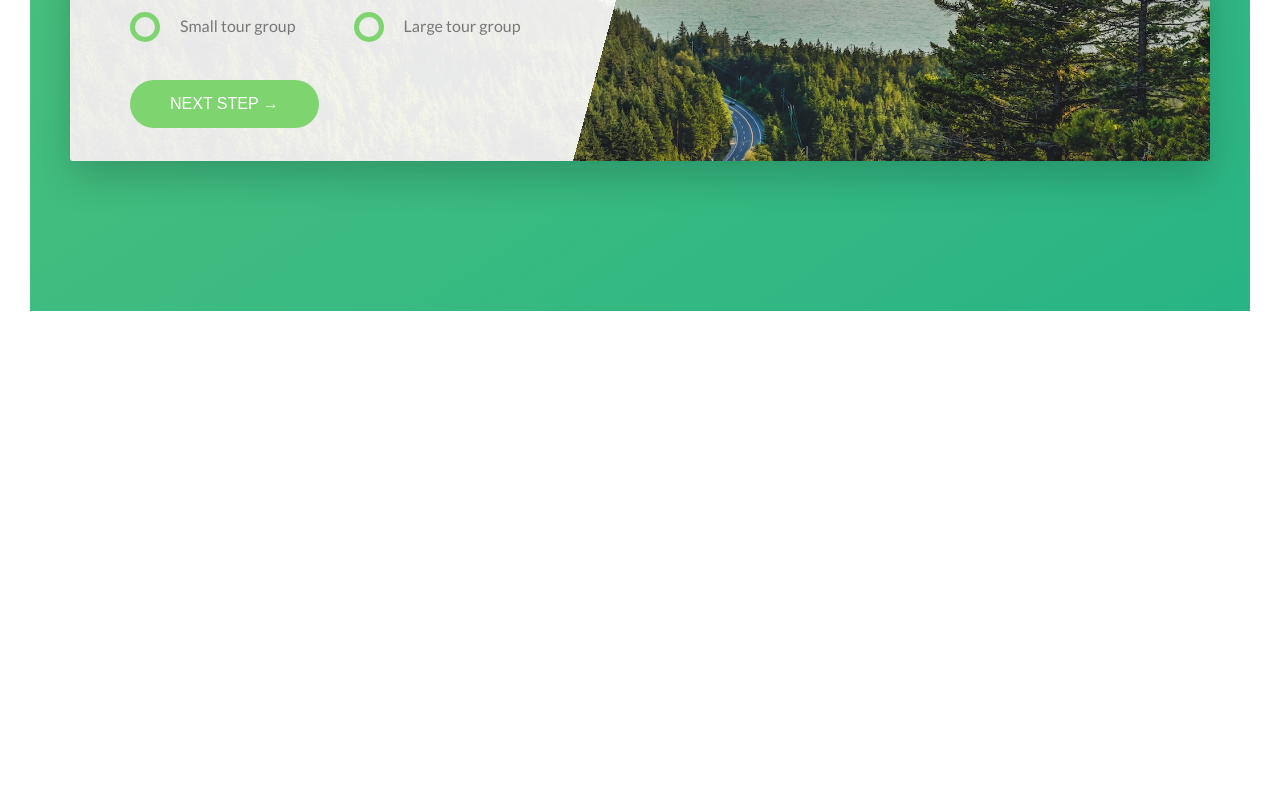
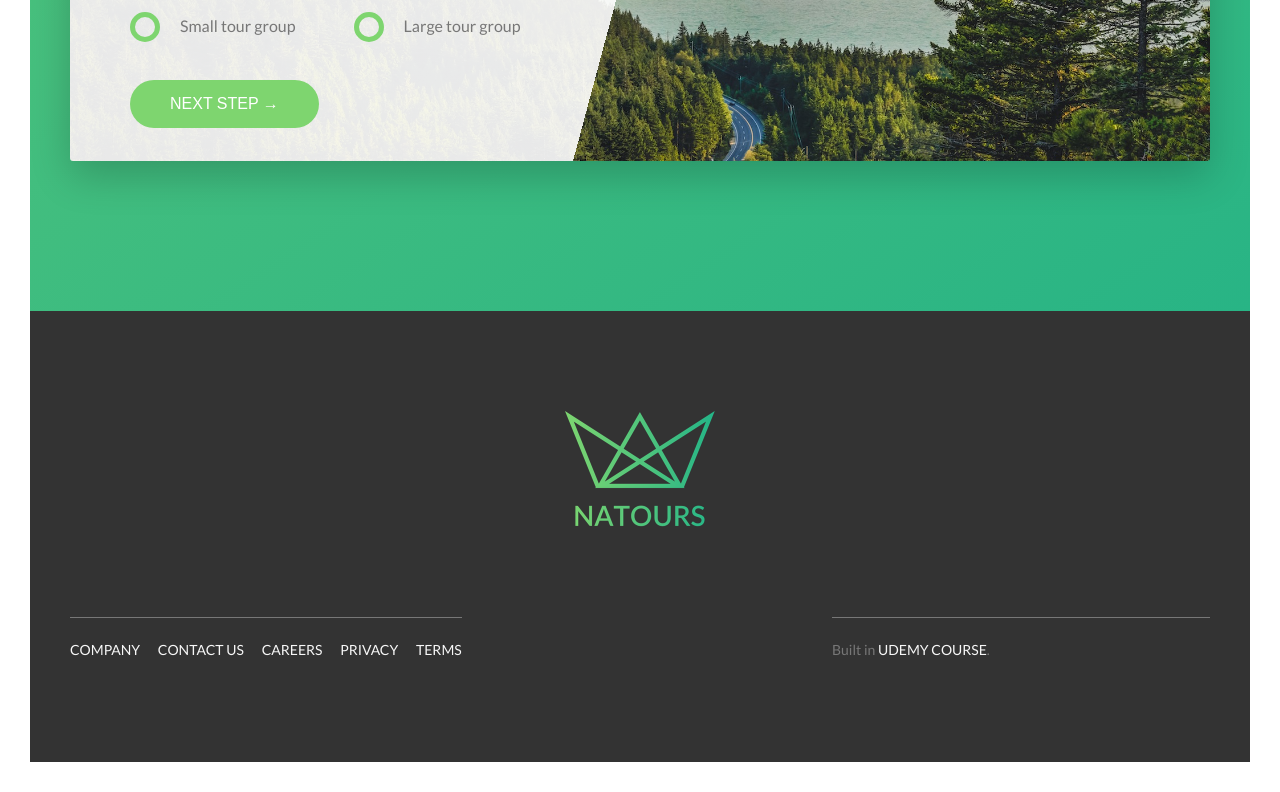
Before and after one commit to andventuree/CSS-wizard, a website: page Natours/index.html in a window 1280 px wide. Shown: the part 5069-5861 px from the top of the page. Before the commit the page ends 5410 px from the top, so only its background shows below. Drawn offline with Linux system fonts and the light colour scheme.

Commit message:
48: completed simple footer

```diff
--- a/Natours/index.html
+++ b/Natours/index.html
@@ -60,7 +60,7 @@
                 </div>
             </div>
         </section>
-    </main>
+
 
         <section class="section-features">
 
@@ -71,7 +71,8 @@
                         <h3 class="heading-tertiary u-margin-bottom-small">Explore the world</h3>
                         <p class="feature-box__text">
                             Lorem ipsum dolor sit amet consectetur adipisicing elit. Fugit laudantium eveniet dolorum labore in, nemo nesciunt, perspiciatis
-                        ducimus doloribus, quisquam magni unde ullam perferendis deleniti! Numquam quae error nesciunt totam.
+                            ducimus doloribus, quisquam magni unde ullam perferendis deleniti! Numquam quae error nesciunt
+                            totam.
                         </p>
                     </div>
                 </div>
@@ -81,7 +82,8 @@
                         <h3 class="heading-tertiary u-margin-bottom-small">Meet nature</h3>
                         <p class="feature-box__text">
                             Lorem ipsum dolor sit amet consectetur adipisicing elit. Fugit laudantium eveniet dolorum labore in, nemo nesciunt, perspiciatis
-                        ducimus doloribus, quisquam magni unde ullam perferendis deleniti! Numquam quae error nesciunt totam.
+                            ducimus doloribus, quisquam magni unde ullam perferendis deleniti! Numquam quae error nesciunt
+                            totam.
                         </p>
                     </div>
                 </div>
@@ -91,7 +93,8 @@
                         <h3 class="heading-tertiary u-margin-bottom-small">Find your way</h3>
                         <p class="feature-box__text">
                             Lorem ipsum dolor sit amet consectetur adipisicing elit. Fugit laudantium eveniet dolorum labore in, nemo nesciunt, perspiciatis
-                        ducimus doloribus, quisquam magni unde ullam perferendis deleniti! Numquam quae error nesciunt totam.
+                            ducimus doloribus, quisquam magni unde ullam perferendis deleniti! Numquam quae error nesciunt
+                            totam.
                         </p>
                     </div>
                 </div>
@@ -101,7 +104,8 @@
                         <h3 class="heading-tertiary u-margin-bottom-small">Live a healthier life</h3>
                         <p class="feature-box__text">
                             Lorem ipsum dolor sit amet consectetur adipisicing elit. Fugit laudantium eveniet dolorum labore in, nemo nesciunt, perspiciatis
-                        ducimus doloribus, quisquam magni unde ullam perferendis deleniti! Numquam quae error nesciunt totam.
+                            ducimus doloribus, quisquam magni unde ullam perferendis deleniti! Numquam quae error nesciunt
+                            totam.
                         </p>
                     </div>
                 </div>
@@ -237,9 +241,9 @@
                     </figure>
                     <div class="story__text">
                         <h3 class="heading-tertiary u-margin-bottom-small">I had the best week ever with my family</h3>
-                    <p>Lorem ipsum dolor sit amet consectetur adipisicing elit. Fugit laudantium eveniet dolorum labore in,
-                        nemo nesciunt, perspiciatis ducimus doloribus, quisquam magni unde ullam perferendis deleniti! Numquam
-                        quae error nesciunt totam.</p>
+                        <p>Lorem ipsum dolor sit amet consectetur adipisicing elit. Fugit laudantium eveniet dolorum labore
+                            in, nemo nesciunt, perspiciatis ducimus doloribus, quisquam magni unde ullam perferendis deleniti!
+                            Numquam quae error nesciunt totam.</p>
                     </div>
                 </div>
             </div>
@@ -253,9 +257,9 @@
                     </figure>
                     <div class="story__text">
                         <h3 class="heading-tertiary u-margin-bottom-small">Wow I have seen the light!</h3>
-                    <p>Lorem ipsum dolor sit amet consectetur adipisicing elit. Fugit laudantium eveniet dolorum labore in,
-                        nemo nesciunt, perspiciatis ducimus doloribus, quisquam magni unde ullam perferendis deleniti! Numquam
-                        quae error nesciunt totam.</p>
+                        <p>Lorem ipsum dolor sit amet consectetur adipisicing elit. Fugit laudantium eveniet dolorum labore
+                            in, nemo nesciunt, perspiciatis ducimus doloribus, quisquam magni unde ullam perferendis deleniti!
+                            Numquam quae error nesciunt totam.</p>
                     </div>
                 </div>
             </div>
@@ -307,7 +311,43 @@
                 </div>
             </div>
         </section>
+    </main>
 
+    <footer class="footer">
+        <div class="footer__logo-box">
+            <img src="img/logo-green-2x.png" alt="Full logo" class='footer__logo'>
+        </div>
+        <div class="row">
+            <div class="col-1-of-2">
+                <div class="footer__navigation">
+                    <ul class="footer__list">
+                        <li class="footer__item">
+                            <a href="#" class="footer__link">Company</a>
+                        </li>
+                        <li class="footer__item">
+                            <a href="#" class="footer__link">Contact Us</a>
+                        </li>
+                        <li class="footer__item">
+                            <a href="#" class="footer__link">Careers</a>
+                        </li>
+                        <li class="footer__item">
+                            <a href="#" class="footer__link">Privacy</a>
+                        </li>
+                        <li class="footer__item">
+                            <a href="#" class="footer__link">Terms</a>
+                        </li>
+                    </ul>
+                </div>
+            </div>
+            <div class="col-1-of-2">
+                <p class="footer__copyright">
+                    Built in
+                    <a href="#" class="footer__link">Udemy Course</a>.
+
+                </p>
+            </div>
+        </div>
+    </footer>
 </body>
 
 </html>
--- a/Natours/sass/abstracts/_variables.scss
+++ b/Natours/sass/abstracts/_variables.scss
@@ -14,6 +14,7 @@ $color-grey-light-2: #eee;
 
 $color-grey-dark: #777;
 $color-grey-dark-2: #999;
+$color-grey-dark-3: #333;
 
 $color-white: #fff;
 $color-black: #000;
--- /dev/null
+++ b/Natours/sass/layout/_footer.scss
@@ -0,0 +1,59 @@
+.footer {
+  background-color: $color-grey-dark-3;
+  padding: 10rem 0;
+  font-size: 1.4rem;
+
+  &__logo-box {
+    text-align: center;
+    margin-bottom: 8rem;
+  }
+
+  &__logo {
+    width: 15rem;
+    height: auto;
+  }
+
+  &__navigation {
+    border-top: 1px solid $color-grey-dark;
+    padding-top: 2rem;
+    display: inline-block;
+  }
+
+  &__list {
+    list-style: none;
+  }
+
+  &__item {
+    display: inline-block;
+
+    &:not(:last-child) {
+      margin-right: 1.5rem;
+    }
+  }
+
+  &__link {
+    &:link,
+    &:visited {
+      color: $color-grey-light-1;
+      background-color: $color-grey-dark-3;
+      text-decoration: none;
+      text-transform: uppercase;
+      display: inline-block;
+      transition: all 0.2s;
+    }
+
+    &:hover,
+    &:active {
+      color: $color-primary;
+      box-shadow: 0 1rem 2rem rgba($color-black, 0.4);
+      transform: rotate(5deg) scale(1.3);
+    }
+  }
+
+  &__copyright {
+    border-top: 1px solid $color-grey-dark;
+    padding-top: 2rem;
+    float: right;
+    width: 70%;
+  }
+}
--- a/Natours/sass/main.scss
+++ b/Natours/sass/main.scss
@@ -18,4 +18,5 @@
 
 @import "layout/header";
 @import "layout/grid";
+@import "layout/footer";
 @import "pages/home";
```
Also changed, not shown: Natours/css/style.css. Lines whose indentation alone changed are shown as unchanged.
